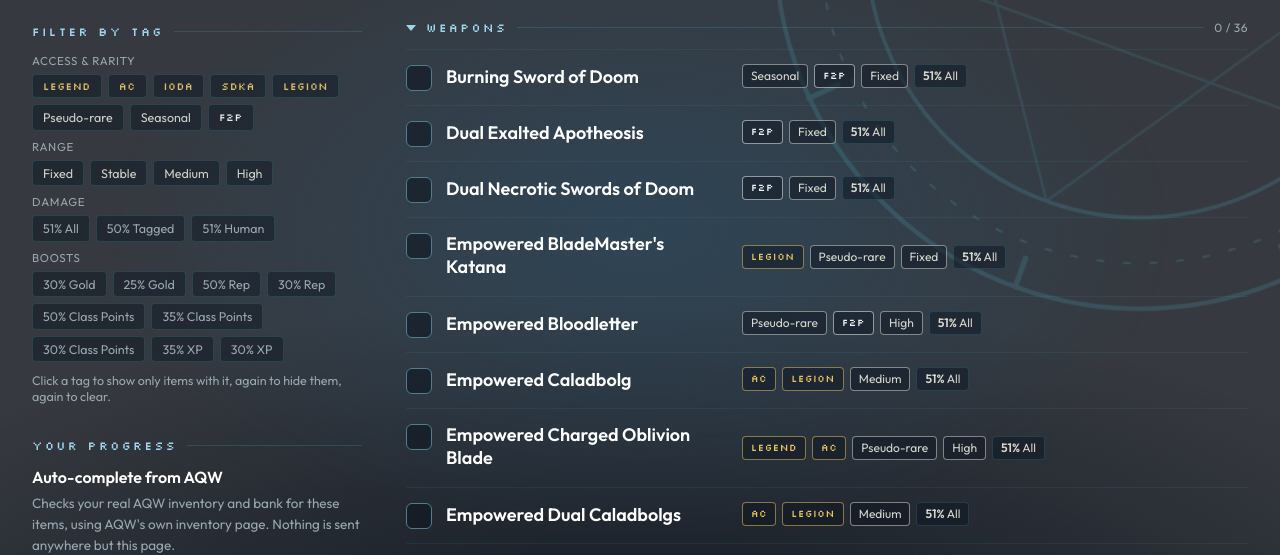
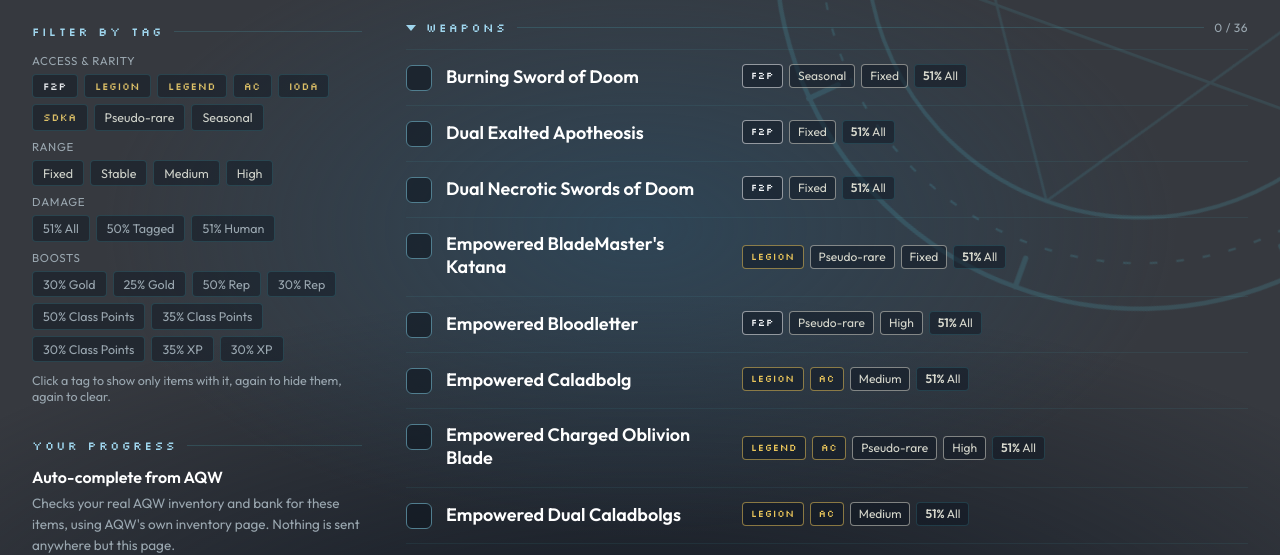
Before and after one commit to icefritz/icefritz.me, a plain HTML site: page checklist/index.html in a window 1280 px wide. Shown: the part 236-791 px from the top of the page. Drawn offline with Linux system fonts and the light colour scheme.

Commit message:
Checklist: order Access and rarity tags F2P first, then paywall, then availability
Co-Authored-By: Claude Haiku 5.5 <noreply@anthropic.com>

```diff
--- a/checklist/index.html
+++ b/checklist/index.html
@@ -365,10 +365,11 @@ summary{cursor:pointer;font-size:13.5px;color:var(--plate)}
   try { filters = JSON.parse(localStorage.getItem(FKEY) || "{}") || {}; } catch (e) {}
   var TAGS = [], KIND = {}, TEXT = {}, PCT = {};
   ALL.forEach(function (it) { it.tags.forEach(function (t) { var l = tagLabel(t); if (!(l in KIND)) { KIND[l] = t.kind; TEXT[l] = t.text; PCT[l] = parseFloat(t.pct) || 0; TAGS.push(l); } }); });
-  // Filter order: pay-to-win (Legend > Heromart > Kickstarter > AC > IoDA > SDKA), availability (Rare > Pseudo-rare > Seasonal), range (Fixed > Stable > Medium > High), damage (All > Tagged > types), boosts (Gold > Rep > Class > XP).
-  var P2W = ["legend", "heromart", "kickstarter", "ac", "ioda", "sdka", "legion"], AVAIL = ["rare", "pseudo", "seasonal", "f2p"], BOOSTS = ["gold", "rep", "cp", "xp"];
+  // Filter order: F2P, then pay-to-win (Legion > Legend > AC > IoDA > SDKA > Heromart > Kickstarter), then availability (Rare > Pseudo-rare > Seasonal), range (Fixed > Stable > Medium > High), damage (All > Tagged > types), boosts (Gold > Rep > Class > XP).
+  var P2W = ["legion", "legend", "ac", "ioda", "sdka", "heromart", "kickstarter"], AVAIL = ["rare", "pseudo", "seasonal"], BOOSTS = ["gold", "rep", "cp", "xp"];
   function rank(l) {
     var k = KIND[l];
+    if (k === "f2p") return [0, -1];
     if (P2W.indexOf(k) >= 0) return [0, P2W.indexOf(k)];
     if (AVAIL.indexOf(k) >= 0) return [0, 10 + AVAIL.indexOf(k)];
     if (k === "range") return [1, ["Fixed", "Stable", "Medium", "High"].indexOf(TEXT[l])];
```
